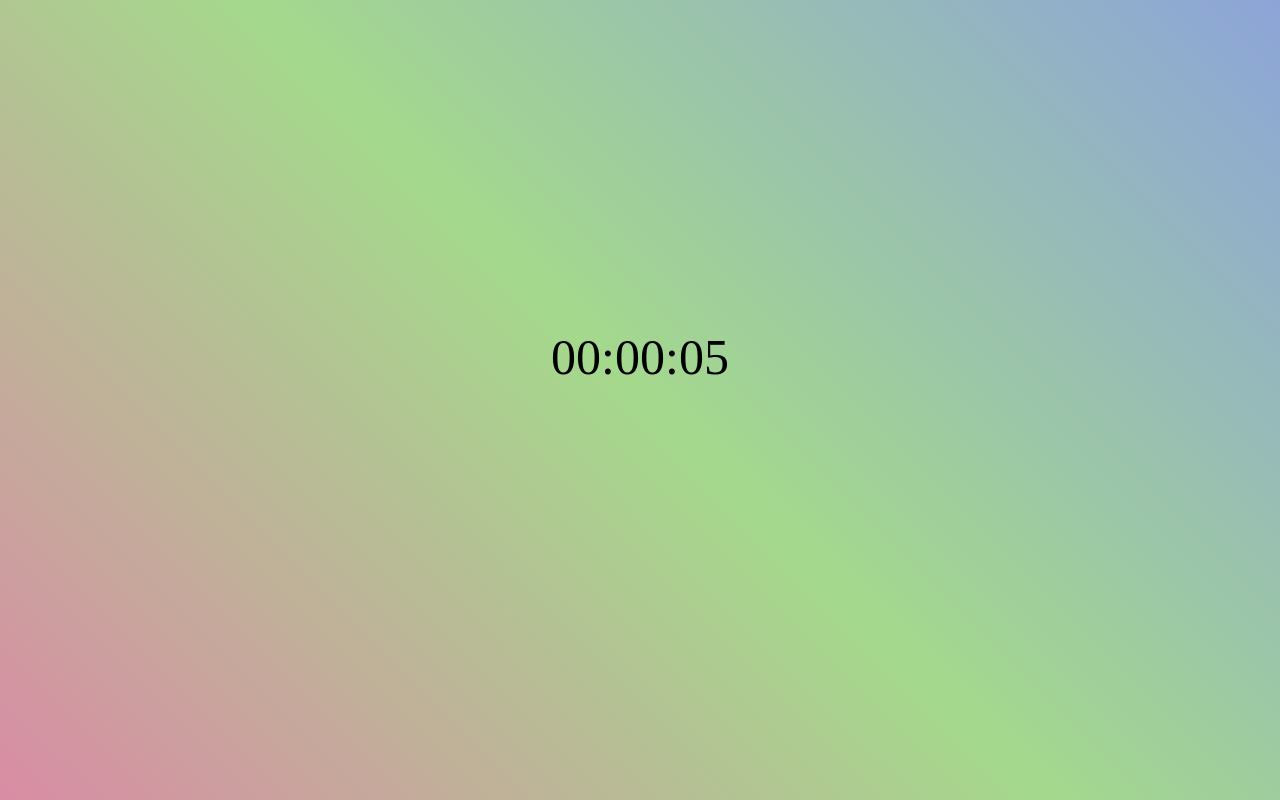
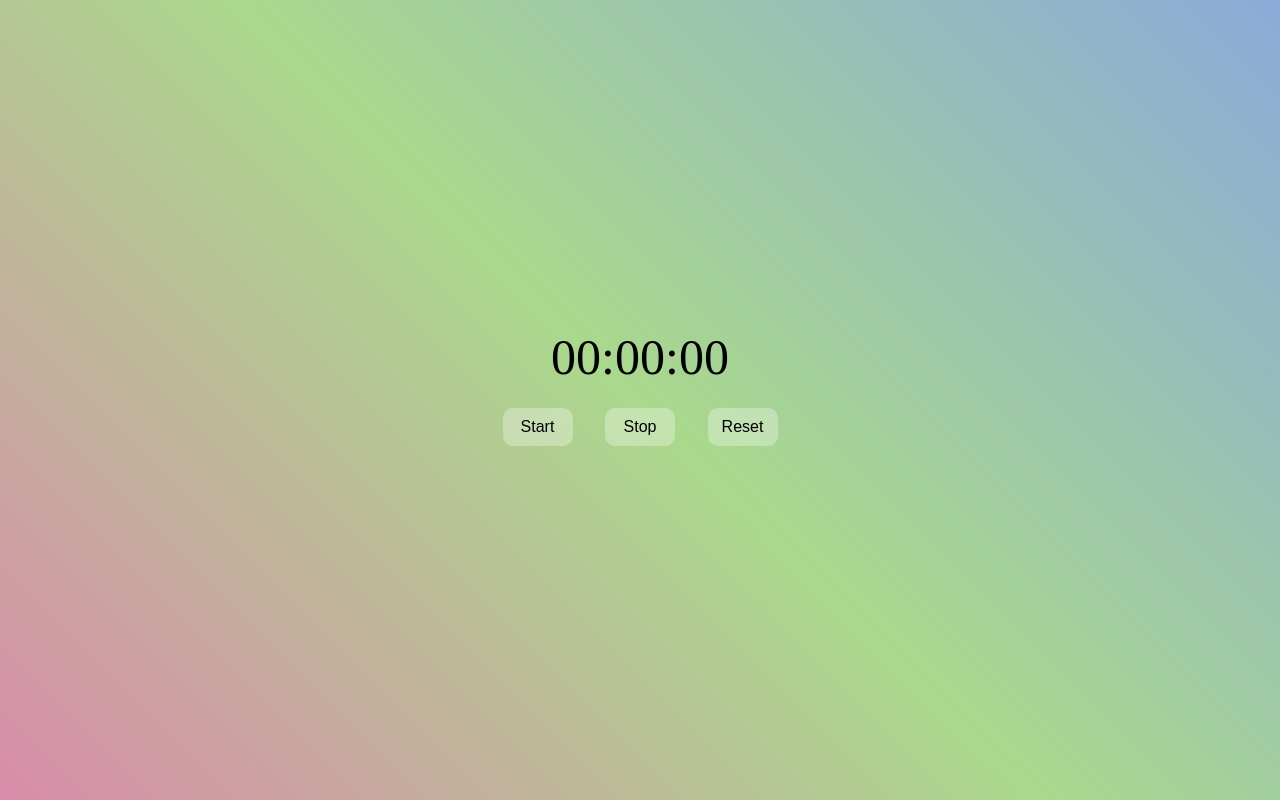
Before and after one commit to KyleMoreen/Timer, a plain HTML site: page index.html in a window 1280 px wide. Drawn offline with Linux system fonts and the light colour scheme.

Commit message:
added start, stop, and reset buttons

```diff
--- a/index.html
+++ b/index.html
@@ -6,6 +6,9 @@
     </head>
     <body>
         <div class="timer" id="timer"></div>
+        <button class="start" id="start" onClick="startTimer()">Start</button>
+        <button class="stop" id="stop" onClick="stopTimer()">Stop</button>
+        <button class="reset" id="reset" onClick="resetTimer()">Reset</button>
         <script src="script.js"></script>
     </body>
 </html>
--- a/script.js
+++ b/script.js
@@ -3,17 +3,7 @@ let hour = 0;
 let minute = 0;
 let second = 0;
 
-// const date = new Date();
-// let startTime = date.getTime();
-
-// function getNewDate() {
-//     let newDate = new Date();
-//     let newTime = newDate.getTime();
-//     let deltaTime = newTime - startTime;
-//     let time = Math.round(deltaTime/1000)
-//     console.log(time);
-// }
-// console.log(date)
+let interval;
 
 let hue = getComputedStyle(document.documentElement).getPropertyValue('--hue');
 hue = Math.floor(Math.random() * 360);
@@ -37,8 +27,9 @@ function addTime() {
         second = 0;
         minute = 0;
         hour++;
-        displayTimer
+        displayTimer();
     }
+
     if (hue < 359) {
         document.documentElement.style.setProperty('--hue', hue++);
     }
@@ -48,16 +39,19 @@ function addTime() {
     }
 }
 
-// function changeHue() {
-//     if (hue < 359) {
-//         document.documentElement.style.setProperty('--hue', hue++);
-//     }
-//     else if (hue >= 359) {
-//         hue = 0;
-//         document.documentElement.style.setProperty('--hue', hue);
-//     }
-// }
+displayTimer();
 
-displayTimer();
-setInterval(addTime, 1000);
-//setInterval(changeHue, 100)
+function startTimer() {
+    interval = setInterval(addTime, 1000);
+}
+
+function stopTimer() {
+    clearInterval(interval);
+}
+
+function resetTimer() {
+    hour = 0;
+    minute = 0;
+    second = 0;
+    displayTimer();
+}
--- a/styles.css
+++ b/styles.css
@@ -17,3 +17,21 @@
 .timer {
     padding-top: 40vh;
 }
+
+button {
+    margin: 10px;
+    font-size: 16px;
+    background-color: rgba(255, 255, 255, 0.3);
+    border: none;
+    padding: 10px;
+    border-radius: 10px;
+    width: 70px;
+}
+
+button:hover {
+    background-color: rgba(255, 255, 255, 0.5);
+}
+
+button:active {
+    background-color: rgba(255, 255, 255, 0.7);
+}
```
